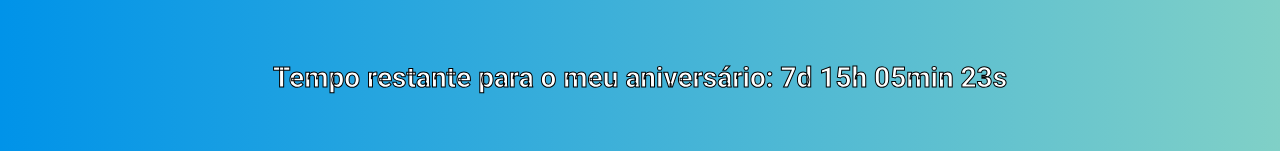
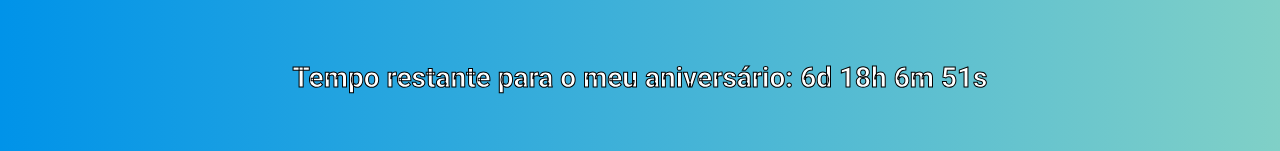
Before and after one commit to ericDK89/ebac_anniversary, a website built with Parcel: page src/index.html in a window 1280 px wide. Shown: the part 187-338 px from the top of the page. Built offline with nearby package versions, Linux system fonts and the light colour scheme.

Commit message:
add: countdown timer

```diff
--- a/src/index.html
+++ b/src/index.html
@@ -20,7 +20,8 @@
         <img class="hero__logo" src="assets/balloons.png" alt="Balões" />
 
         <h1 class="hero__description">
-          Tempo restante para o meu aniversário: <span>7d 15h 05min 23s</span>
+          Tempo restante para o meu aniversário:
+          <span id="countdown"></span>
         </h1>
 
         <div class="hero__info-bar">
--- a/src/scripts/script.js
+++ b/src/scripts/script.js
@@ -1 +1,28 @@
 AOS.init();
+
+document.addEventListener("DOMContentLoaded", function () {
+  const eventDate = new Date("May 15, 2023 15:00:00").getTime();
+
+  const timeLeft = setInterval(function () {
+    const now = new Date().getTime();
+    const distanceToEvent = eventDate - now;
+
+    const daysToEvent = Math.floor(distanceToEvent / (1000 * 60 * 60 * 24));
+    const hoursToEvent = Math.floor(
+      (distanceToEvent % (1000 * 60 * 60 * 24)) / (1000 * 60 * 60)
+    );
+    const minutesToEvent = Math.floor(
+      (distanceToEvent % (1000 * 60 * 60)) / (1000 * 60)
+    );
+    const secondsToEvent = Math.floor((distanceToEvent % (1000 * 60)) / 1000);
+
+    if (distanceToEvent < 0) {
+      clearInterval(timeLeft);
+      document.getElementById("countdown").innerHTML = "Evento expirado";
+    } else {
+      document.getElementById(
+        "countdown"
+      ).innerHTML = `${daysToEvent}d ${hoursToEvent}h ${minutesToEvent}m ${secondsToEvent}s`;
+    }
+  }, 1000);
+});
```
